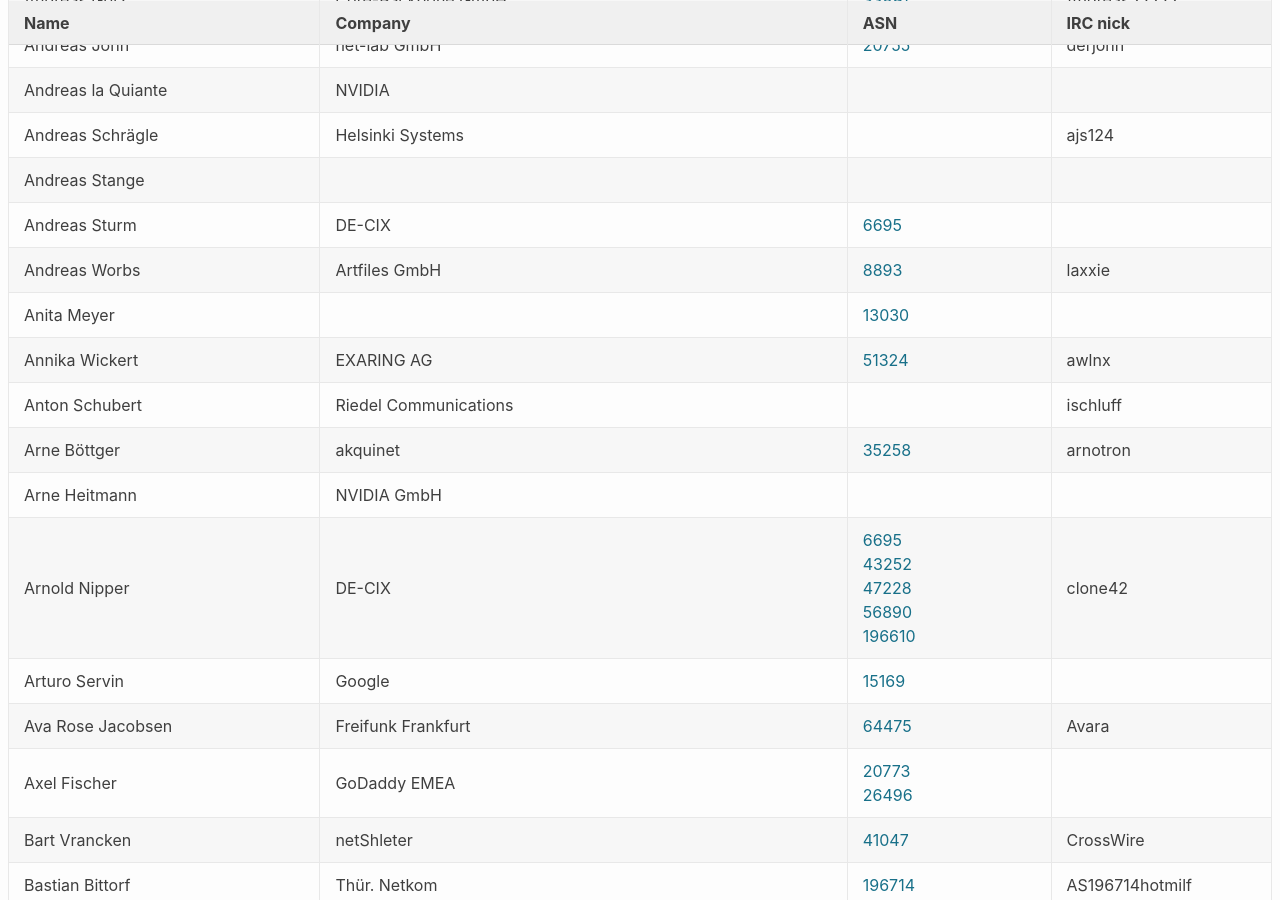
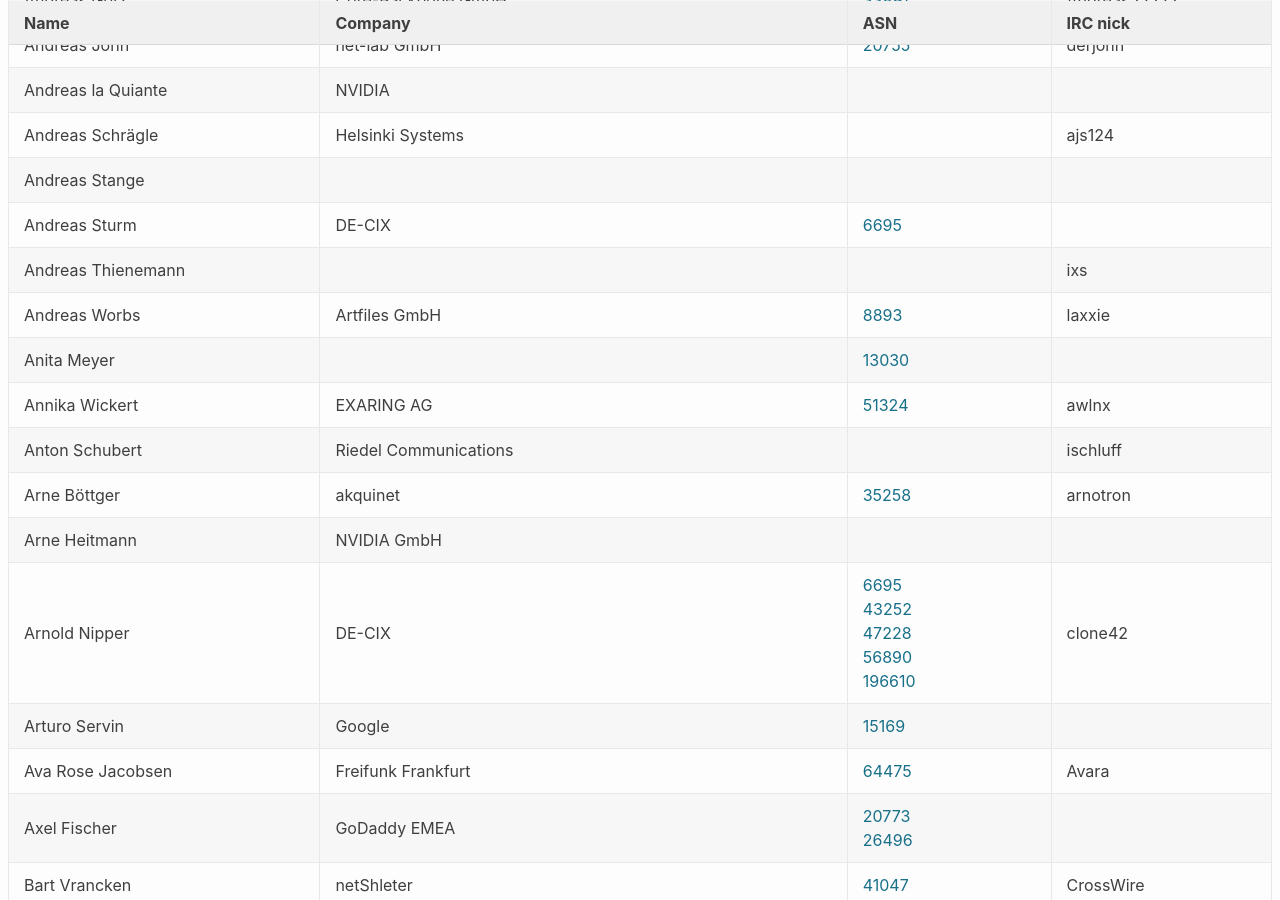
Before and after one commit to denog/pretix-attendeelist, a Jekyll site: the page built from index.markdown, in a window 1280 px wide and 900 px high, scrolled down 481 px. Built offline with Jekyll 4.4.1, drawn with Linux system fonts in a browser that asks for light colours.

Commit message:
Latest data: Sat Oct 24 08:28:48 UTC 2020

```diff
--- a/_data/attendees.json
+++ b/_data/attendees.json
@@ -84,6 +84,12 @@
     "asn": "6695"
   },
   {
+    "name": "Andreas Thienemann",
+    "company": null,
+    "irc": "ixs",
+    "asn": null
+  },
+  {
     "name": "Andreas Worbs",
     "company": "Artfiles GmbH",
     "irc": "laxxie",
```
